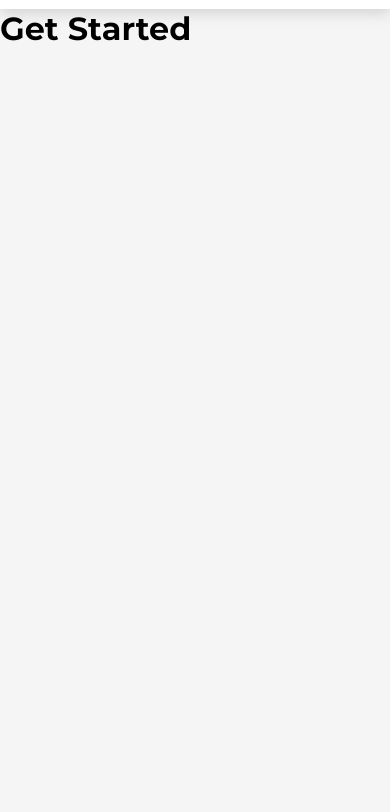
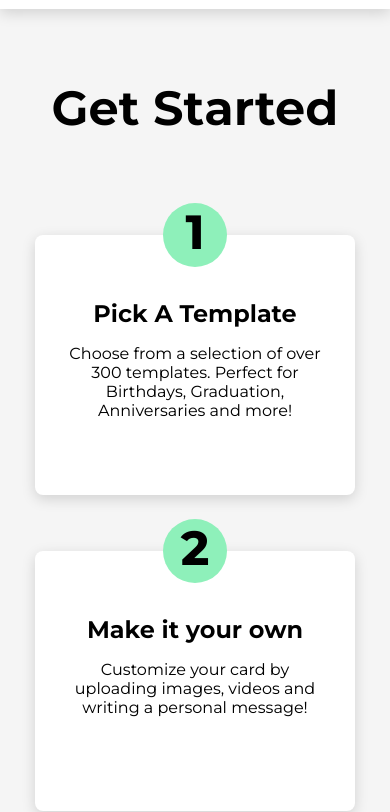
Before and after one commit to RVCC-IDMX/get-started-ericbrown8787, a website built with Parcel: page src/index.html in a window 390 px wide. Shown: the part 58-870 px from the top of the page. Before the commit the page ends 844 px from the top, so only its background shows below. Built offline with nearby package versions, Linux system fonts and the light colour scheme.

Commit message:
Add hero and numbered cards
I added the hero numbered cards, and applied styles for mobile,
tablet and desktop views.

```diff
--- a/src/index.html
+++ b/src/index.html
@@ -29,7 +29,32 @@
       </nav>
     </header>
     <main>
-      <h1>Get Started</h1>
+      <article class="hero" id="hero">
+        <h1 class="hero__heading">Get Started</h1>
+        <div class="hero__wrapper">
+          <section class="hero__card hero__card--1 card">
+            <h2 class="card__title">Pick A Template</h2>
+            <p class="card__description">
+              Choose from a selection of over 300 templates. Perfect for
+              Birthdays, Graduation, Anniversaries and more!
+            </p>
+          </section>
+          <section class="hero__card hero__card--2 card">
+            <h2 class="card__title">Make it your own</h2>
+            <p class="card__description">
+              Customize your card by uploading images, videos and writing a
+              personal message!
+            </p>
+          </section>
+          <section class="hero__card hero__card--3 card">
+            <h2 class="card__title">Share it out</h2>
+            <p class="card__description">
+              Send your card out by email or text. You can send your card out
+              immediately or schedule it for the perfect time and date.
+            </p>
+          </section>
+        </div>
+      </article>
     </main>
 
     <footer></footer>
--- a/src/scss/base/_typography.scss
+++ b/src/scss/base/_typography.scss
@@ -9,4 +9,5 @@ $body-font: "Montserrat VF", serif;
 
 //variable font axes
 $body-wght: "wght" 634;
-$nav-link-wght: "wght" 690;
+$nav-link-wght: "wght" 680;
+$card-counter-wght: "wght" 760;
--- a/src/scss/components/_card.scss
+++ b/src/scss/components/_card.scss
@@ -1,3 +1,56 @@
 @use "../utilities/variables" as var;
 @use "../base/typography" as type;
 @use "../utilities/mixins" as mix;
+
+.hero {
+  &__wrapper {
+    display: flex;
+    flex-direction: row;
+    justify-content: center;
+    align-items: center;
+    flex-wrap: wrap;
+    gap: 40px;
+    counter-reset: number;
+  }
+}
+
+.card {
+  @include mix.base-box-styles;
+  text-align: center;
+  position: relative;
+  padding: 2rem;
+  width: 320px;
+  height: 260px;
+  margin: 0.5rem;
+  border-radius: 0.5rem;
+
+  &__title {
+    margin: 2rem 0 1rem 0;
+  }
+
+  &::before {
+    background-color: var.$accent-color;
+    width: 64px;
+    height: 64px;
+    position: absolute;
+    display: block;
+    counter-increment: number;
+    content: counter(number);
+    border-radius: 50%;
+    top: -32px;
+    left: calc(50% - 32px);
+    //typography properties for numbering
+    font-size: 3rem;
+    line-height: -2rem;
+    font-variation-settings: type.$card-counter-wght;
+  }
+}
+
+@media screen and (min-width: var.$breakpoint-desktop) {
+  .hero {
+    &__wrapper {
+      gap: unset;
+      justify-content: space-between;
+    }
+  }
+}
--- a/src/scss/components/_header.scss
+++ b/src/scss/components/_header.scss
@@ -105,7 +105,7 @@
   }
 }
 
-@media screen and (min-width: 800px) {
+@media screen and (min-width: var.$breakpoint-tablet) {
   .nav {
     display: flex;
     padding-inline: 33px;
@@ -138,7 +138,7 @@
   }
 }
 
-@media screen and (min-width: 1080px) {
+@media screen and (min-width: var.$breakpoint-desktop) {
   .nav {
     padding-inline: 70px;
     padding-block: 20px;
--- a/src/scss/pages/_home.scss
+++ b/src/scss/pages/_home.scss
@@ -8,3 +8,25 @@ body {
   background-color: var.$page--background-color;
   font-family: type.$body-font;
 }
+
+main {
+  max-width: 1280px;
+  margin-inline: auto;
+}
+
+article {
+  margin-block: 70px;
+  margin-inline: auto;
+  max-width: 1080px;
+}
+
+.hero {
+  text-align: center;
+  &__heading {
+    margin-block-end: 90px;
+    font-size: 3rem;
+  }
+}
+
+@media screen and (min-width: var.$breakpoint-tablet) {
+}
--- a/src/scss/utilities/_variables.scss
+++ b/src/scss/utilities/_variables.scss
@@ -3,3 +3,7 @@ $page--background-color: #f5f5f5;
 $body-box-background-color: #ffffff;
 $body-box-shadow: 0 4px 14px hsl(0deg, 100%, 0%, 15%);
 $accent-color: #8ef0ba;
+
+//Breakpoints
+$breakpoint-desktop: 1080px;
+$breakpoint-tablet: 800px;
```
